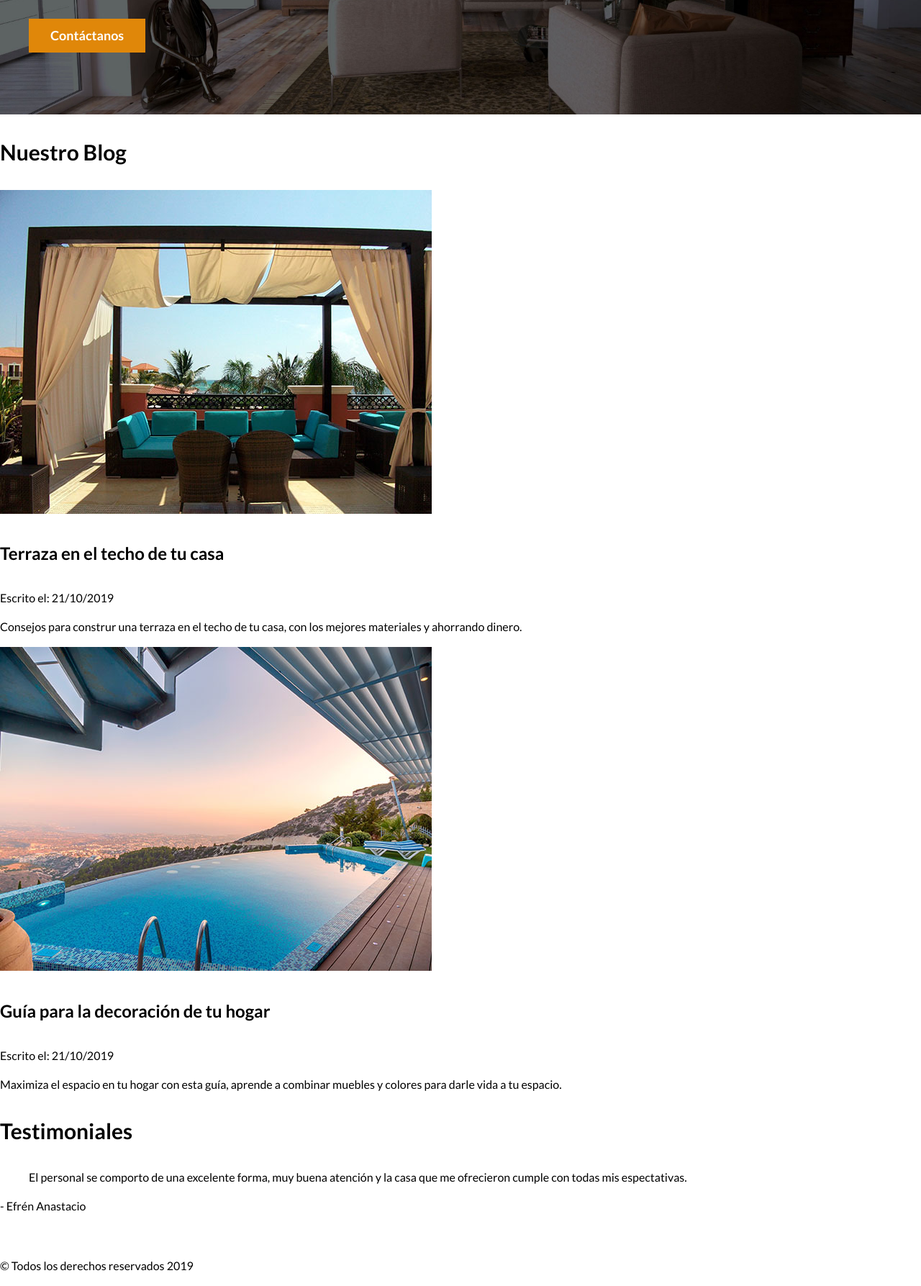
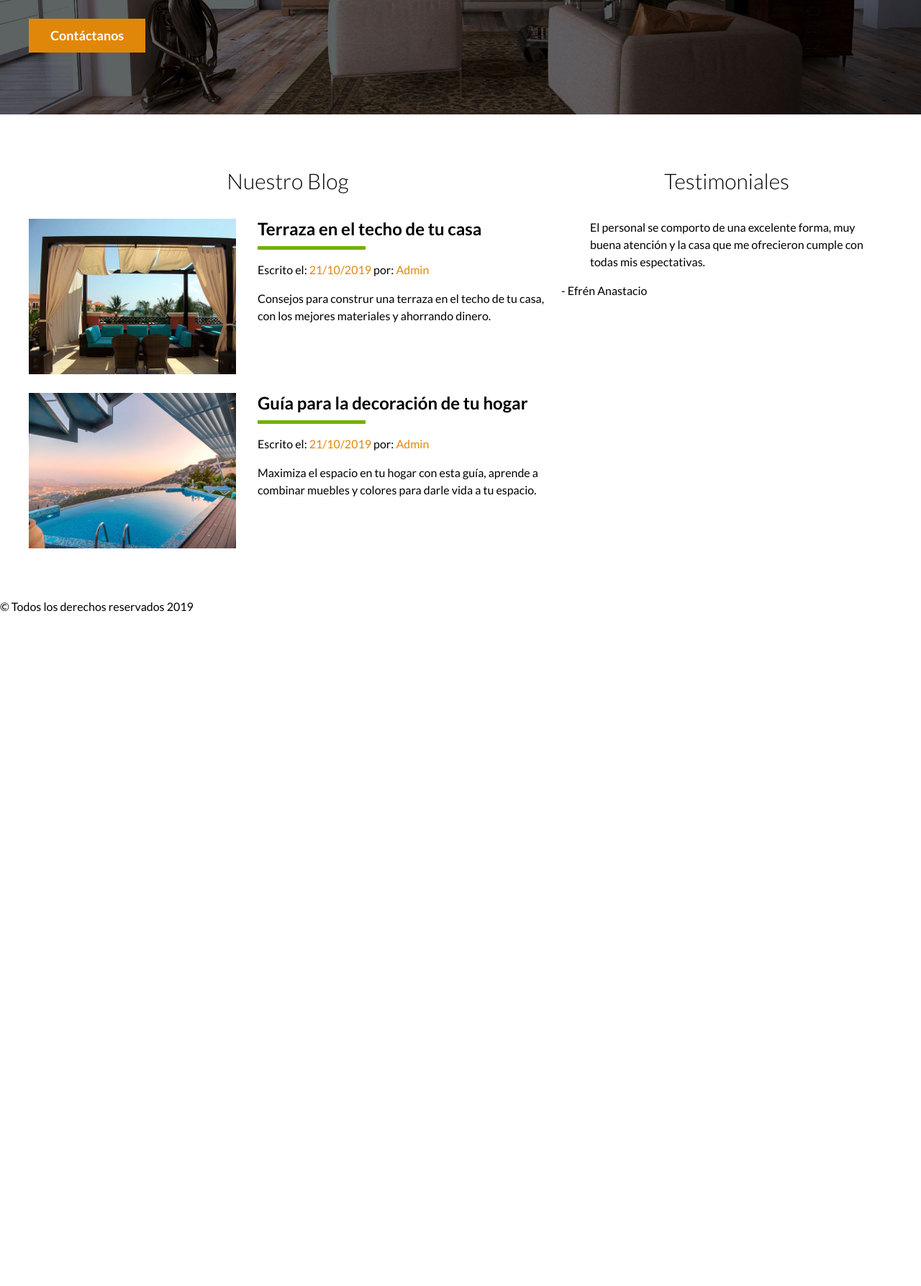
Before and after one commit to EfrenAS/bienesraices, a PHP site: page / in a window 1280 px wide. Shown: the part 2319-4106 px from the top of the page at 72% size. After the commit the page ends 3169 px from the top, so only its background shows below. Run offline with PHP 8.4, Linux system fonts and the light colour scheme.

Commit message:
Sección blog finalizado

```diff
--- a/css/styles.css
+++ b/css/styles.css
@@ -36,6 +36,7 @@ h4 {
 
 a {
   text-decoration: none;
+  color: #000000;
 }
 
 li {
@@ -221,3 +222,61 @@ li {
 .contact-container p {
   font-size: 1.8rem;
 }
+
+/* Blog */
+.blog-container {
+  display: flex;
+  justify-content: space-between;
+}
+
+.blog-container .blog {
+  flex-basis: 60%;
+}
+
+.blog-container .testimonials {
+  flex-basis: calc(40% - 2rem);
+}
+
+.blog-entries {
+  display: flex;
+  justify-content: space-between;
+  margin-bottom: 2rem;
+}
+
+.blog-entries:last-of-type {
+  margin-bottom: 0;
+}
+
+.blog-entries .article-img {
+  flex-basis: 40%;
+}
+
+.blog-entries .article-description {
+  flex-basis: calc(60% - 3rem);
+}
+
+.article-description a {
+  transition: color 0.4s;
+}
+
+.article-description a:hover {
+  color: #71b100;
+}
+
+.article-description h4 {
+  margin: 0;
+  line-height: 1.2;
+}
+
+.article-description h4::after {
+  content: '';
+  display: block;
+  width: 15rem;
+  height: 0.5rem;
+  background-color: #71b100;
+  margin-top: 1rem;
+}
+
+.article-description span {
+  color: #e08709;
+}
--- a/index.html
+++ b/index.html
@@ -149,28 +149,42 @@
       <a href="contacto.html" class="btn btn-yellow">Contáctanos</a>
     </div>
   </section>
-  <section>
-    <h3>Nuestro Blog</h3>
-    <article>
+  <div class="blog-container container">
+    <section class="blog section">
+      <h3 class="text-center w-300">Nuestro Blog</h3>
+      <article class="blog-entries">
+        <div class="article-img">
           <img src="img/blog1.jpg" alt="Entrada blog">
+        </div>
+        <div class="article-description">
+          <a href="#">
             <h4>Terraza en el techo de tu casa</h4>
-      <p>Escrito el: 21/10/2019</p>
+          </a>
+          <p>Escrito el: <span>21/10/2019</span> por: <span>Admin</span></p>
           <p>Consejos para construr una terraza en el techo de tu casa, con los mejores materiales y ahorrando dinero.</p>
+        </div>
       </article>
-    <article>
+      <article class="blog-entries">
+        <div class="article-img">
           <img src="img/blog2.jpg" alt="Entrada blog">
+        </div>
+        <div class="article-description">
+          <a href="#">
             <h4>Guía para la decoración de tu hogar</h4>
-      <p>Escrito el: 21/10/2019</p>
+          </a>
+          <p>Escrito el: <span>21/10/2019</span> por: <span>Admin</span></p>
           <p>Maximiza el espacio en tu hogar con esta guía, aprende a combinar muebles y colores para darle vida a tu espacio.</p>
+        </div>
       </article>
     </section>
-  <section>
-    <h3>Testimoniales</h3>
+    <section class="testimonials section">
+      <h3 class="text-center w-300">Testimoniales</h3>
       <blockquote>
         El personal se comporto de una excelente forma, muy buena atención y la casa que me ofrecieron cumple con todas mis espectativas.
       </blockquote>
       <p>- Efrén Anastacio</p>
     </section>
+  </div>
   <footer>
     <nav class="navigation">
       <a href="nosotros.html">Nosotros</a>
```
Lines whose indentation alone changed are shown as unchanged.
